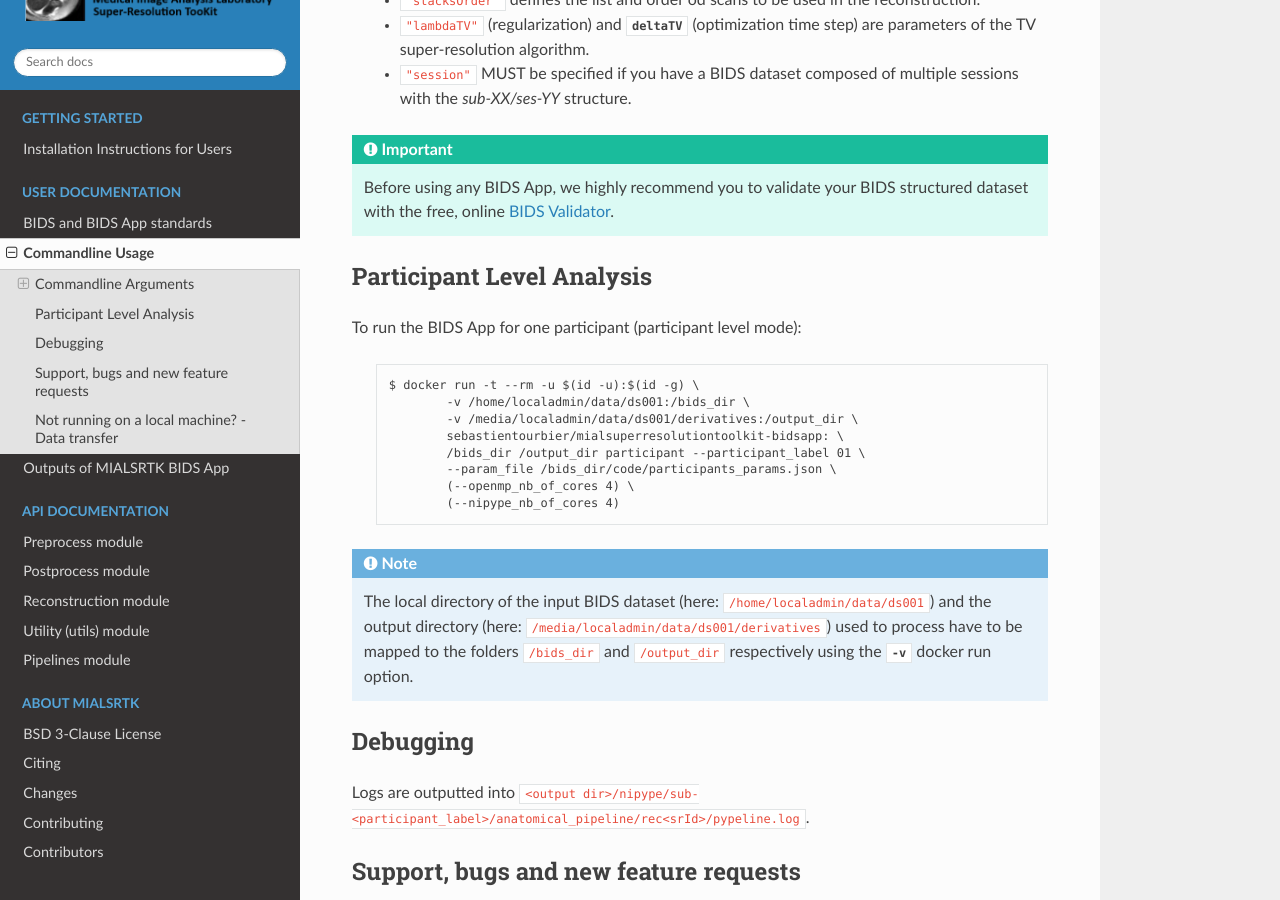
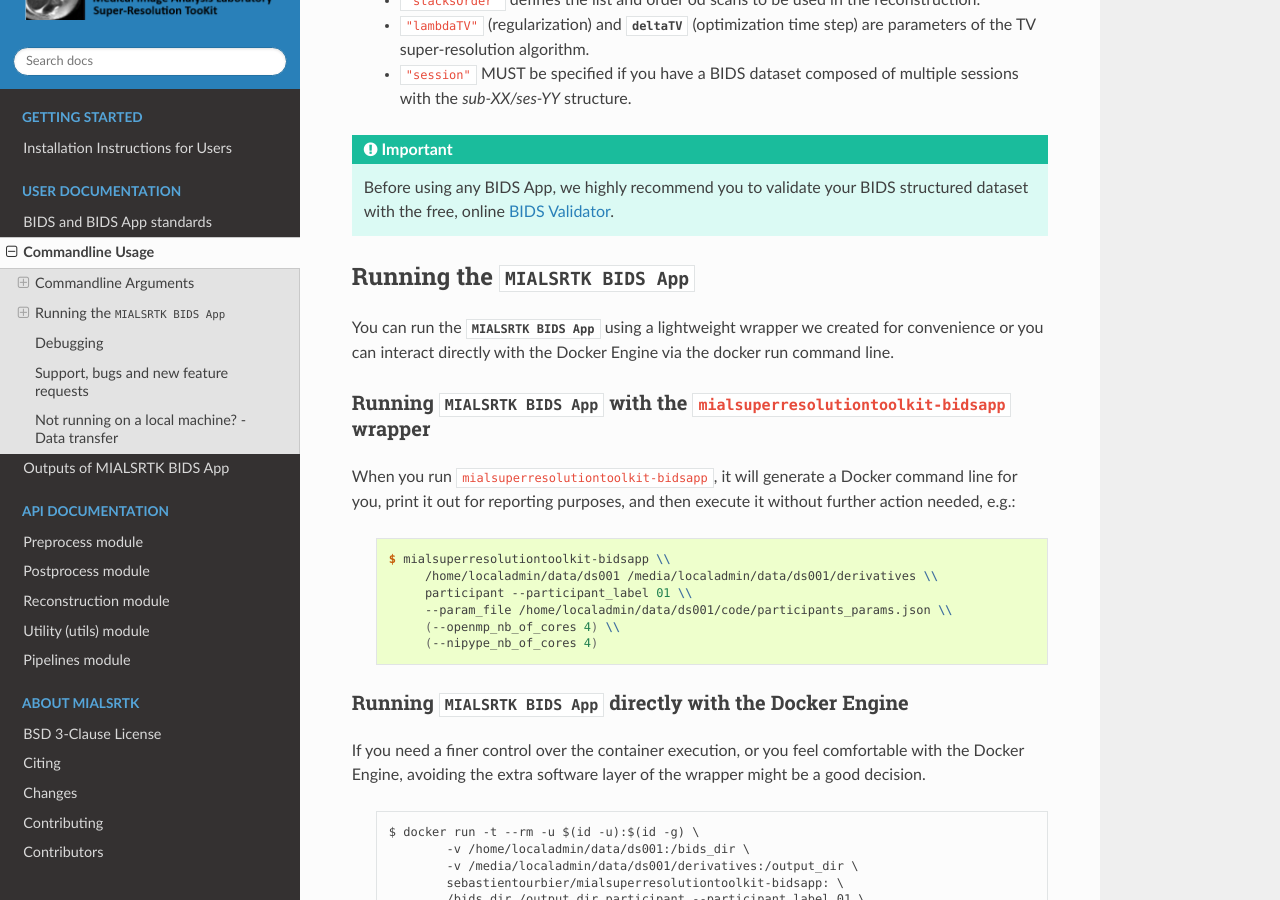
Before and after one commit to Medical-Image-Analysis-Laboratory/mialsuperresolutiontoolkit, a Sphinx documentation site: the page built from documentation/usage.rst, in a window 1280 px wide and 900 px high, scrolled down 1276 px. Built offline with Sphinx 7.4.7 and the Read the Docs theme 2.0.0, drawn with Linux system fonts in a browser that asks for light colours; the version number could not be read and is left out.

Commit message:
DOC: updated usage with example how to call the wrapper

```diff
--- a/documentation/usage.rst
+++ b/documentation/usage.rst
@@ -63,9 +63,35 @@ where:
 .. important::
     Before using any BIDS App, we highly recommend you to validate your BIDS structured dataset with the free, online `BIDS Validator <http://bids-standard.github.io/bids-validator/>`_.
 
-Participant Level Analysis
-===========================
-To run the BIDS App for one participant (participant level mode):
+
+Running the `MIALSRTK BIDS App`
+==================================
+
+You can run the `MIALSRTK BIDS App` using a lightweight wrapper we created for convenience or
+you can interact directly with the Docker Engine via the docker run command line.
+
+
+Running `MIALSRTK BIDS App` with the ``mialsuperresolutiontoolkit-bidsapp`` wrapper
+-----------------------------------------------------------------------------------
+
+When you run ``mialsuperresolutiontoolkit-bidsapp``, it will generate a Docker command line for you,
+print it out for reporting purposes, and then execute it without further action needed, e.g.:
+
+    .. code-block:: console
+
+       $ mialsuperresolutiontoolkit-bidsapp \\
+            /home/localadmin/data/ds001 /media/localadmin/data/ds001/derivatives \\
+            participant --participant_label 01 \\
+            --param_file /home/localadmin/data/ds001/code/participants_params.json \\
+            (--openmp_nb_of_cores 4) \\
+            (--nipype_nb_of_cores 4)
+
+
+Running `MIALSRTK BIDS App` directly with the Docker Engine
+-------------------------------------------------------------
+
+If you need a finer control over the container execution, or you feel comfortable with the Docker Engine,
+avoiding the extra software layer of the wrapper might be a good decision.
 
   .. parsed-literal::
 
@@ -79,6 +105,7 @@ To run the BIDS App for one participant (participant level mode):
             (--nipype_nb_of_cores 4)
 
 .. note:: The local directory of the input BIDS dataset (here: ``/home/localadmin/data/ds001``) and the output directory (here: ``/media/localadmin/data/ds001/derivatives``) used to process have to be mapped to the folders ``/bids_dir`` and ``/output_dir`` respectively using the `-v` docker run option.
+
 
 Debugging
 =========
```
